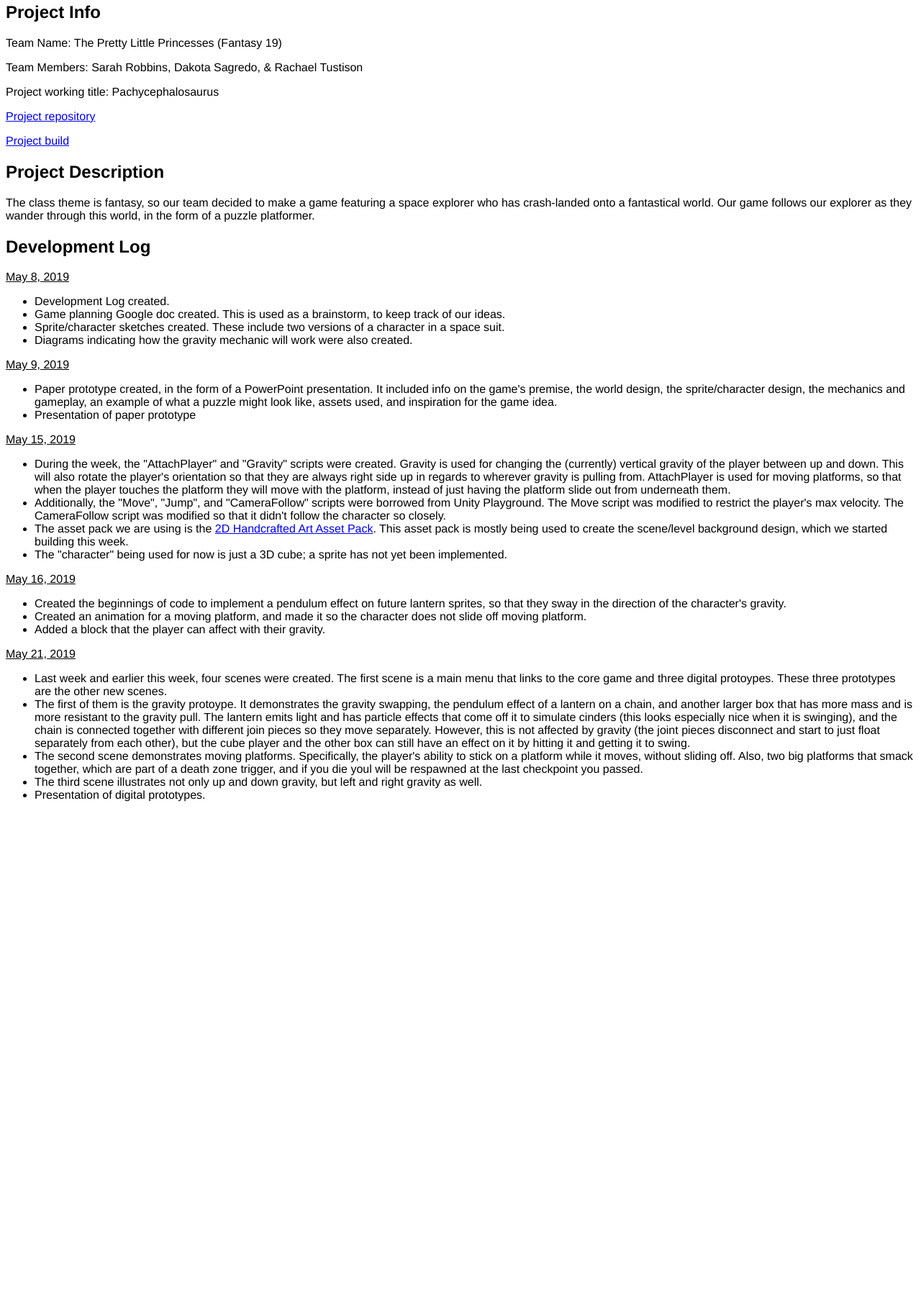
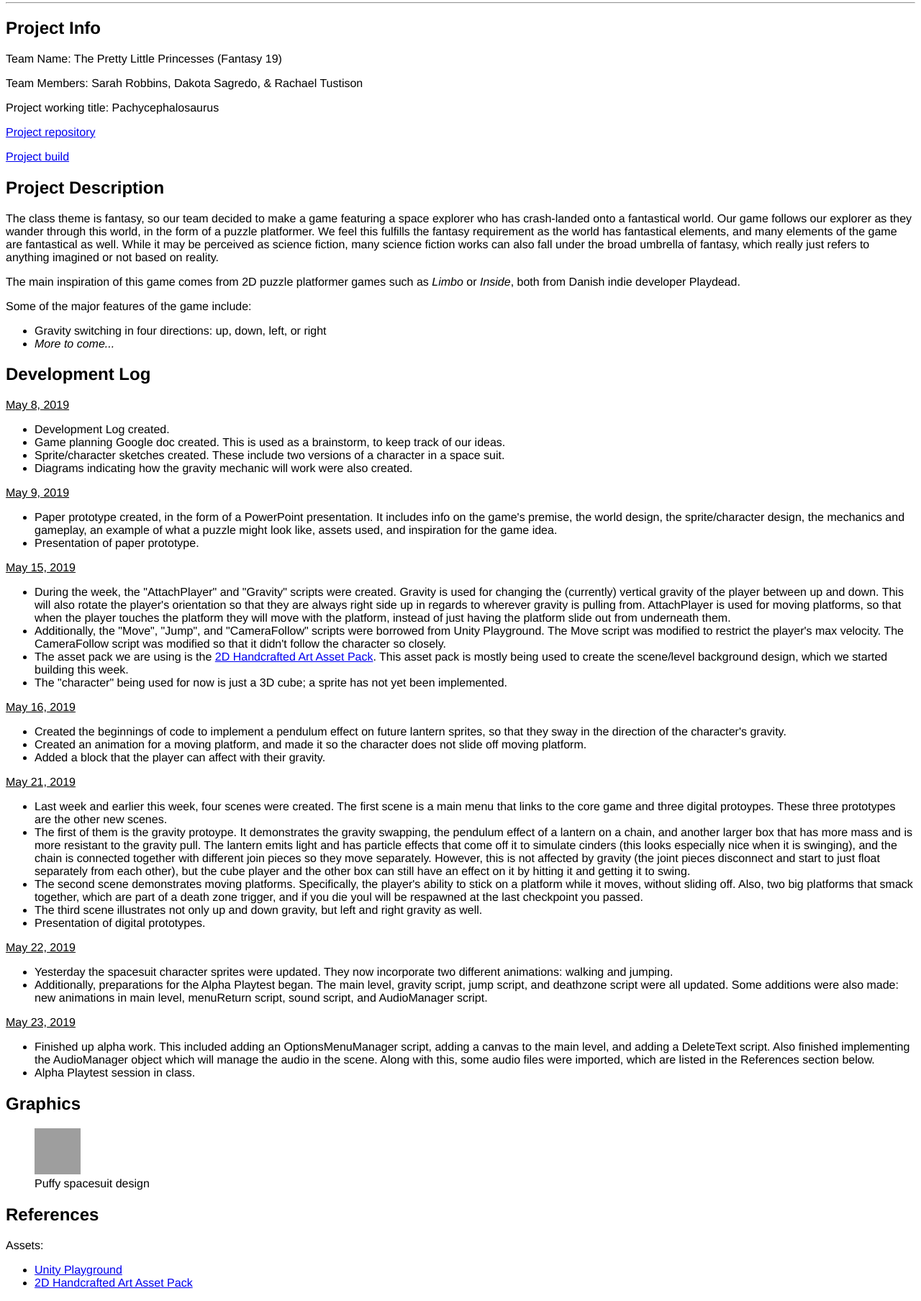
Before and after one commit to strobbins/CSS385-Fantasy19, a plain HTML site: page index.html in a window 1280 px wide. Shown: the part 77-1885 px from the top of the page at 72% size. Before the commit the page ends 1207 px from the top, so only its background shows below. Drawn offline with Linux system fonts and the light colour scheme; grey boxes are pictures that could not be loaded.

Commit message:
Added more to project description, added Graphics section, References section, and added entry for May 23.

```diff
--- a/index.html
+++ b/index.html
@@ -6,6 +6,7 @@
   <body>
 	<div class="container" style="font-family: Helvetica;">
 	  <h1>CSS 385 Final Game Project</h1>
+	  <hr>
 	<div class="info">
 	  <h2>Project Info</h2>
 	  <p>Team Name: The Pretty Little Princesses (Fantasy 19)</p>
@@ -15,7 +16,14 @@
 	  <p><a href="https://strobbins.github.io/CSS385-Final-Project/">Project build</a></p>
 
 	  <h2>Project Description</h2>
-	  <p>The class theme is fantasy, so our team decided to make a game featuring a space explorer who has crash-landed onto a fantastical world. Our game follows our explorer as they wander through this world, in the form of a puzzle platformer.</p>
+	  <p>The class theme is fantasy, so our team decided to make a game featuring a space explorer who has crash-landed onto a fantastical world. Our game follows our explorer as they wander through this world, in the form of a puzzle platformer. We feel this fulfills the fantasy requirement as the world has fantastical elements, and many elements of the game are fantastical as well. While it may be perceived as science fiction, many science fiction works can also fall under the broad umbrella of fantasy, which really just refers to anything imagined or not based on reality.</p>
+	  <p>The main inspiration of this game comes from 2D puzzle platformer games such as <em>Limbo</em> or <em>Inside</em>, both from Danish indie developer Playdead.
+	  <p>Some of the major features of the game include:
+	  <ul>
+	  <li>Gravity switching in four directions: up, down, left, or right</li>
+	  <li><em>More to come...</em></li>
+	  </ul>
+	  </p>
 	</div><!-- /.info -->
 	<div class="log">
 	  <h2>Development Log</h2>
@@ -28,8 +36,8 @@
 		</ul>
 		<p><u>May 9, 2019</u></p>
 		<ul>
-		  <li>Paper prototype created, in the form of a PowerPoint presentation. It included info on the game's premise, the world design, the sprite/character design, the mechanics and gameplay, an example of what a puzzle might look like, assets used, and inspiration for the game idea.</li>
-		  <li>Presentation of paper prototype</li>
+		  <li>Paper prototype created, in the form of a PowerPoint presentation. It includes info on the game's premise, the world design, the sprite/character design, the mechanics and gameplay, an example of what a puzzle might look like, assets used, and inspiration for the game idea.</li>
+		  <li>Presentation of paper prototype.</li>
 		</ul>
 		<p><u>May 15, 2019</u></p>
 		<ul>
@@ -46,12 +54,32 @@
 		</ul>
 		<p><u>May 21, 2019</u></p>
 		<ul>
-		  <li>Last week and earlier this week, four scenes were created. The first scene is a main menu that links to the core game and three digital protoypes. These three prototypes are the other new scenes.
-			<li>The first of them is the gravity protoype. It demonstrates the gravity swapping, the pendulum effect of a lantern on a chain, and another larger box that has more mass and is more resistant to the gravity pull. The lantern emits light and has particle effects that come off it to simulate cinders (this looks especially nice when it is swinging), and the chain is connected together with different join pieces so they move separately. However, this is not affected by gravity (the joint pieces disconnect and start to just float separately from each other), but the cube player and the other box can still have an effect on it by hitting it and getting it to swing. </li>
-			<li>The second scene demonstrates moving platforms. Specifically, the player's ability to stick on a platform while it moves, without sliding off. Also, two big platforms that smack together, which are part of a death zone trigger, and if you die youl will be respawned at the last checkpoint you passed.</li>
-			<li>The third scene illustrates not only up and down gravity, but left and right gravity as well.</li>
-		  </li>
+		  <li>Last week and earlier this week, four scenes were created. The first scene is a main menu that links to the core game and three digital protoypes. These three prototypes are the other new scenes.</li>
+		  <li>The first of them is the gravity protoype. It demonstrates the gravity swapping, the pendulum effect of a lantern on a chain, and another larger box that has more mass and is more resistant to the gravity pull. The lantern emits light and has particle effects that come off it to simulate cinders (this looks especially nice when it is swinging), and the chain is connected together with different join pieces so they move separately. However, this is not affected by gravity (the joint pieces disconnect and start to just float separately from each other), but the cube player and the other box can still have an effect on it by hitting it and getting it to swing. </li>
+		  <li>The second scene demonstrates moving platforms. Specifically, the player's ability to stick on a platform while it moves, without sliding off. Also, two big platforms that smack together, which are part of a death zone trigger, and if you die youl will be respawned at the last checkpoint you passed.</li>
+		  <li>The third scene illustrates not only up and down gravity, but left and right gravity as well.</li>
 		  <li>Presentation of digital prototypes.</li>
+		</ul>
+		<p><u>May 22, 2019</u></p>
+		<ul>
+		  <li>Yesterday the spacesuit character sprites were updated. They now incorporate two different animations: walking and jumping.
+		  <li>Additionally, preparations for the Alpha Playtest began. The main level, gravity script, jump script, and deathzone script were all updated. Some additions were also made: new animations in main level, menuReturn script, sound script, and AudioManager script.</li>
+		</ul>
+		<p><u>May 23, 2019</u></p>
+		<ul>
+		  <li>Finished up alpha work. This included adding an OptionsMenuManager script, adding a canvas to the main level, and adding a DeleteText script. Also finished implementing the AudioManager object which will manage the audio in the scene. Along with this, some audio files were imported, which are listed in the References section below.</li>
+		  <li>Alpha Playtest session in class.</li>
+		</ul>
+		<h2>Graphics</h2>
+		<figure>
+          <img src="https://github.com/strobbins/strobbins.github.io/blob/master/puffy-spacesuit-design.png?raw=true" alt="Puffy Spacesuit Design" width="64" height="64">
+          <figcaption>Puffy spacesuit design</figcaption>
+        </figure>
+		<h2>References</h2>
+		<p>Assets:
+		<ul>
+		  <li><a href="https://assetstore.unity.com/packages/essentials/tutorial-projects/unity-playground-109917">Unity Playground</a></li>
+		  <li><a href="https://assetstore.unity.com/packages/2d/environments/free-asset-2d-handcrafted-art-117049"> 2D Handcrafted Art Asset Pack</a></li>
 		</ul>
 	</div><!-- /.log -->
 	</div><!-- /.container -->
```
